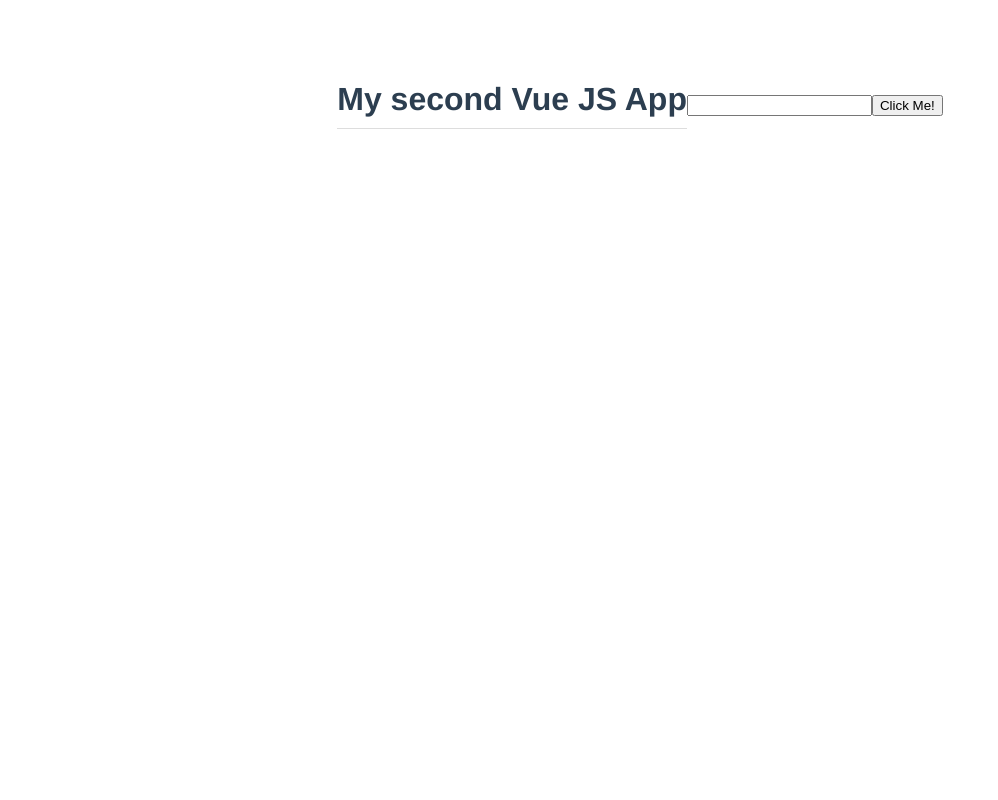
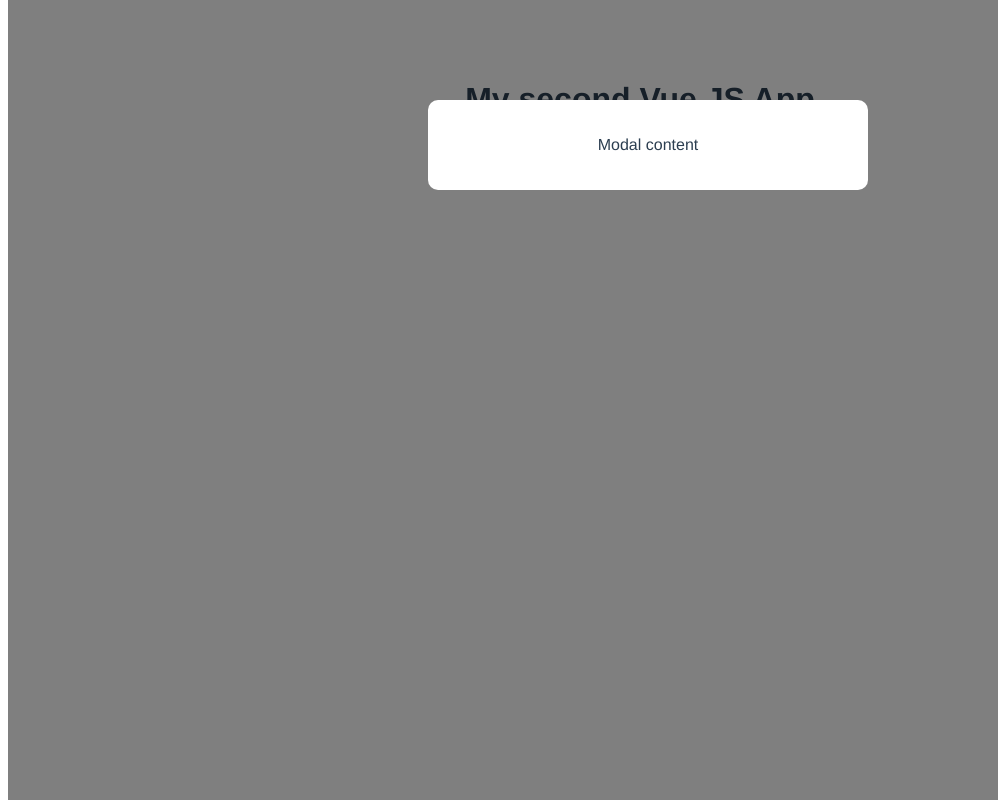
Before and after one commit to SamuelVera/Vue-Practice-2, a Vue app: page / in a window 1280 px wide. Shown: the whole page, without its empty margins (0-998 px from the left). Built offline with nearby package versions, Linux system fonts and the light colour scheme.

Commit message:
Multiple components lesson

```diff
--- a/src/App.vue
+++ b/src/App.vue
@@ -3,29 +3,27 @@
 <!--Template of the component (HTML Structure)-->
 <template>
   <h1>{{ title }}</h1>
-  <!--Use ref to get an element and handle it with JS methods-->
-  <input type="text" ref="inputTest" />
-  <button @click="handleClick">Click Me!</button>
+  <!--Self enclosed HTML for using child components in the template-->
+  <Modal />
+  <!--Names for components can conflict with regular HTML elements-->
 </template>
 
 <!--Code for the component (OPTIONAL)-->
 <script>
-/**Exporting this single file component */
+/**Importing a component */
+import Modal from "./components/Modal.component";
+/**Exporting for use in the template */
 export default {
   name: "App",
+  //For using components in the template
+  components: {
+    //Key: value -- [NameToUse]: ImportedComponent
+    Modal,
+  },
   data() {
     return {
       title: "My second Vue JS App",
     };
-  },
-  methods: {
-    handleClick() {
-      //Use $refs to access the refs of the scoped component
-      //Ex: Add a class name
-      this.$refs.inputTest.classList.add("active");
-      //Ex: Focus the input
-      this.$refs.inputTest.focus();
-    },
   },
 };
 </script>
--- /dev/null
+++ b/src/components/Modal.component.vue
@@ -0,0 +1,26 @@
+<!--Template for the modal component-->
+<template>
+  <div class="backdrop">
+    <div class="modal">
+      <p>Modal content</p>
+    </div>
+  </div>
+</template>
+
+<!--Styles for the modal component-->
+<style>
+.modal {
+  width: 400px;
+  padding: 20px;
+  margin: 100px auto;
+  background: white;
+  border-radius: 10px;
+}
+.backdrop {
+  top: 0;
+  position: fixed;
+  background: rgba(0, 0, 0, 0.5);
+  width: 100vw;
+  height: 100vh;
+}
+</style>
```
Also changed, not shown: src/components/HelloWorld.vue (deleted, +0 -57 lines).
